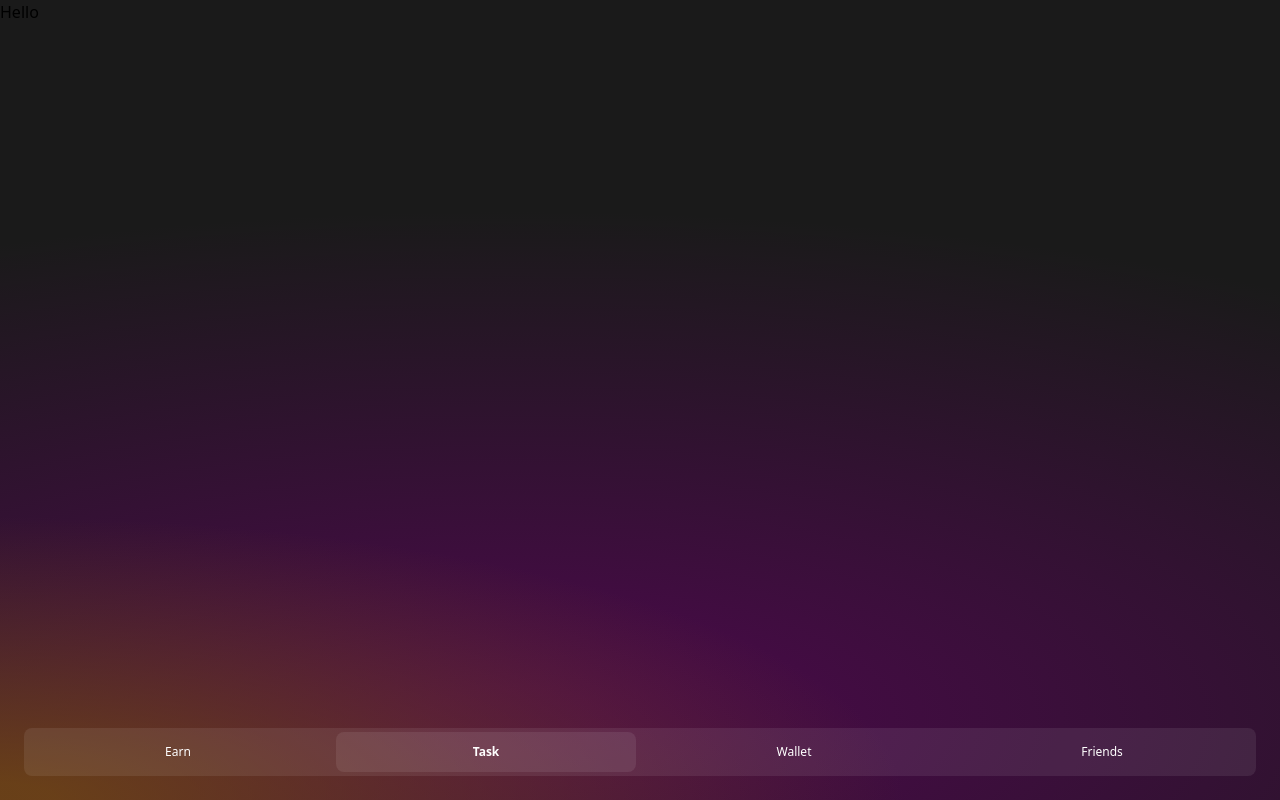
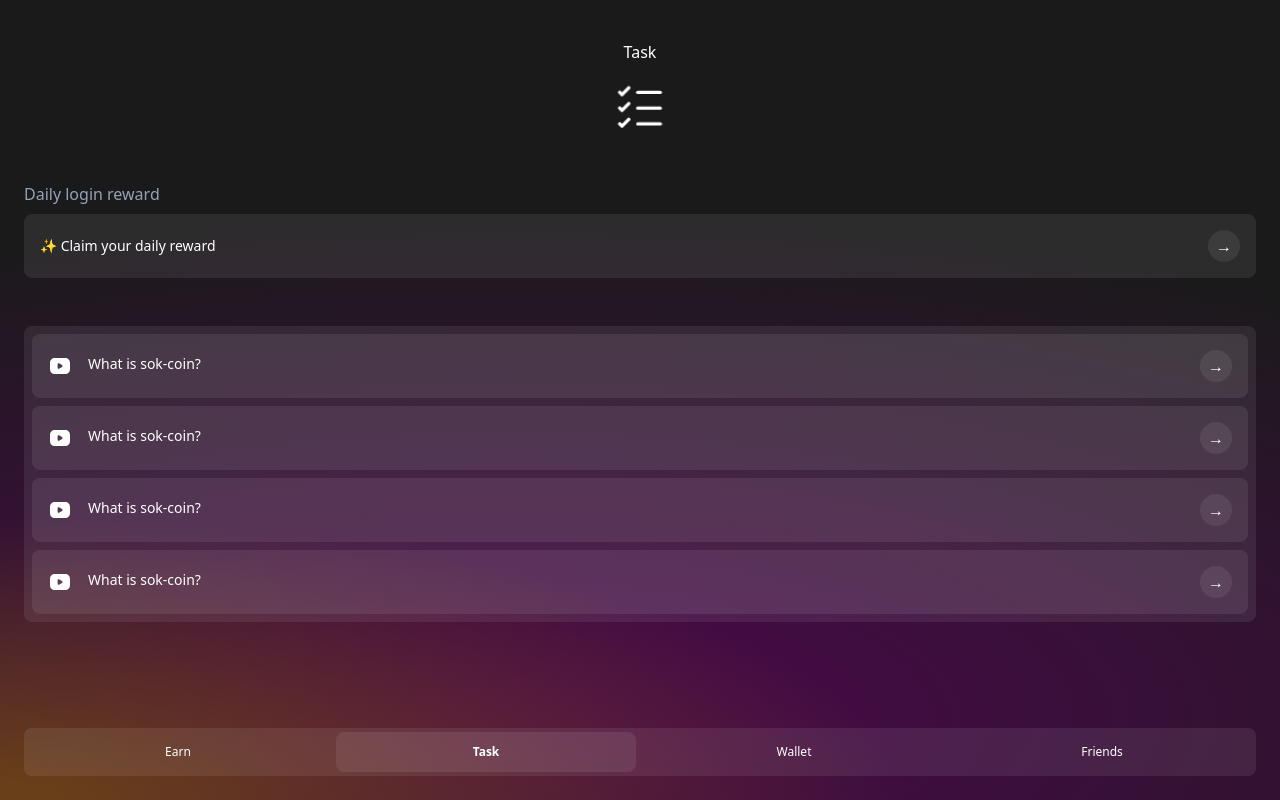
Before and after one commit to shenkzjay/telegram-mini-app, a Next.js app: page /task in a window 1280 px wide. Built offline with nearby package versions, Linux system fonts and the light colour scheme.

Commit message:
added task page and styles

```diff
--- /dev/null
+++ b/app/assets/svgs/task.tsx
@@ -0,0 +1,58 @@
+import React from "react";
+
+function TaskSvg() {
+  return (
+    <svg width="54" height="54" viewBox="0 0 24 24" fill="none" xmlns="http://www.w3.org/2000/svg">
+      <path
+        d="M11 19.5H21"
+        stroke="currentColor"
+        strokeWidth="1.5"
+        strokeLinecap="round"
+        strokeLinejoin="round"
+        className="task line"
+      />
+      <path
+        d="M11 12.5H21"
+        stroke="currentColor"
+        strokeWidth="1.5"
+        strokeLinecap="round"
+        strokeLinejoin="round"
+        className="task line2"
+      />
+      <path
+        d="M11 5.5H21"
+        stroke="currentColor"
+        strokeWidth="1.5"
+        strokeLinecap="round"
+        strokeLinejoin="round"
+        className="task line3"
+      />
+      <path
+        d="M3 5.5L4 6.5L7 3.5"
+        stroke="currentColor"
+        strokeWidth="1.5"
+        strokeLinecap="round"
+        strokeLinejoin="round"
+        className="task checked"
+      />
+      <path
+        d="M3 12.5L4 13.5L7 10.5"
+        stroke="currentColor"
+        strokeWidth="1.5"
+        strokeLinecap="round"
+        strokeLinejoin="round"
+        className="task checked2"
+      />
+      <path
+        d="M3 19.5L4 20.5L7 17.5"
+        stroke="currentColor"
+        strokeWidth="1.5"
+        strokeLinecap="round"
+        strokeLinejoin="round"
+        className="task checked3"
+      />
+    </svg>
+  );
+}
+
+export default TaskSvg;
--- /dev/null
+++ b/app/assets/svgs/youtube.tsx
@@ -0,0 +1,10 @@
+export function Youtube() {
+  return (
+    <svg width="24" height="24" viewBox="0 0 24 24" fill="none" xmlns="http://www.w3.org/2000/svg">
+      <path
+        d="M17 4H7C4 4 2 6 2 9V15C2 18 4 20 7 20H17C20 20 22 18 22 15V9C22 6 20 4 17 4ZM13.89 13.03L11.42 14.51C10.42 15.11 9.59998 14.65 9.59998 13.48V10.51C9.59998 9.34001 10.42 8.88001 11.42 9.48001L13.89 10.96C14.84 11.54 14.84 12.46 13.89 13.03Z"
+        fill="currentColor"
+      />
+    </svg>
+  );
+}
--- a/app/components/pages/task.tsx
+++ b/app/components/pages/task.tsx
@@ -1,10 +1,76 @@
+import TaskSvg from "@/app/assets/svgs/task";
 import { FooterNavbar } from "../footer/footer";
+import { Youtube } from "@/app/assets/svgs/youtube";
 
 export function Task() {
   return (
     <section className="h-screen w-full flex flex-col justify-between">
-      <div>
-        <h3>Hello</h3>
+      <div className="text-white mx-6 flex flex-col">
+        <div className="flex flex-col justify-center items-center mt-10 gap-4">
+          <h3>Task</h3>
+          <span className="flex justify-center items-center">
+            <TaskSvg />
+          </span>
+        </div>
+
+        <section className="mt-12">
+          <div className="flex flex-col gap-2">
+            <h3 className="text-slate-400">Daily login reward</h3>
+            <div className="footerbg flex p-4 justify-between items-center">
+              <p className="text-sm">✨ Claim your daily reward</p>
+              <span className="footerbg w-8 h-8 !rounded-full flex justify-center items-center">
+                →
+              </span>
+            </div>
+          </div>
+
+          <div className="mt-12 footerbg p-2 gap-2 flex flex-col">
+            <div className="flex flex-row justify-between items-center footerbg p-4">
+              <div className="flex flex-row item-center  gap-4 w-2/3">
+                <span className="">
+                  <Youtube />
+                </span>
+                <p className="text-sm">What is sok-coin?</p>
+              </div>
+              <span className="footerbg w-8 h-8 !rounded-full flex justify-center items-center">
+                →
+              </span>
+            </div>
+            <div className="flex flex-row justify-between items-center footerbg p-4">
+              <div className="flex flex-row item-center  gap-4 w-2/3">
+                <span className="">
+                  <Youtube />
+                </span>
+                <p className="text-sm">What is sok-coin?</p>
+              </div>
+              <span className="footerbg w-8 h-8 !rounded-full flex justify-center items-center">
+                →
+              </span>
+            </div>
+            <div className="flex flex-row justify-between items-center footerbg p-4">
+              <div className="flex flex-row item-center  gap-4 w-2/3">
+                <span className="">
+                  <Youtube />
+                </span>
+                <p className="text-sm">What is sok-coin?</p>
+              </div>
+              <span className="footerbg w-8 h-8 !rounded-full flex justify-center items-center">
+                →
+              </span>
+            </div>
+            <div className="flex flex-row justify-between items-center footerbg p-4">
+              <div className="flex flex-row item-center  gap-4 w-2/3">
+                <span className="">
+                  <Youtube />
+                </span>
+                <p className="text-sm">What is sok-coin?</p>
+              </div>
+              <span className="footerbg w-8 h-8 !rounded-full flex justify-center items-center">
+                →
+              </span>
+            </div>
+          </div>
+        </section>
       </div>
       <div>
         <FooterNavbar />
--- a/app/globals.css
+++ b/app/globals.css
@@ -121,6 +121,32 @@ dialog::backdrop {
     forwards;
 }
 
+.task {
+  stroke-dasharray: 200;
+  stroke-dashoffset: 200;
+  animation: dash 2s linear forwards;
+}
+
+.task.line {
+  animation: dash 2s linear forwards, taskline 1s linear forwards;
+}
+.task.line2 {
+  animation: dash 2s linear forwards, taskline 1s 300ms linear forwards;
+}
+.task.line3 {
+  animation: dash 2s linear forwards, taskline 1s 500ms linear forwards;
+}
+
+.task.checked {
+  animation: dash 2s linear forwards, taskchecked 1s linear forwards;
+}
+.task.checked2 {
+  animation: dash 2s linear forwards, taskchecked 1s 300ms linear forwards;
+}
+.task.checked3 {
+  animation: dash 2s linear forwards, taskchecked 1s 500ms linear forwards;
+}
+
 @keyframes dash {
   to {
     stroke-dashoffset: 1;
@@ -184,3 +210,31 @@ dialog::backdrop {
     transform: scale(1);
   }
 }
+
+@keyframes taskline {
+  0%,
+  100% {
+    transform: translateY(0);
+  }
+
+  50% {
+    transform: translateY(-2px) skew(5deg);
+
+    color: red;
+  }
+}
+
+@keyframes taskchecked {
+  0%,
+  100% {
+    transform: scale(1);
+    transform-origin: center;
+  }
+
+  50% {
+    transform: scale(1.5) skew(5deg);
+    transform-origin: center;
+
+    color: greenyellow;
+  }
+}
```
